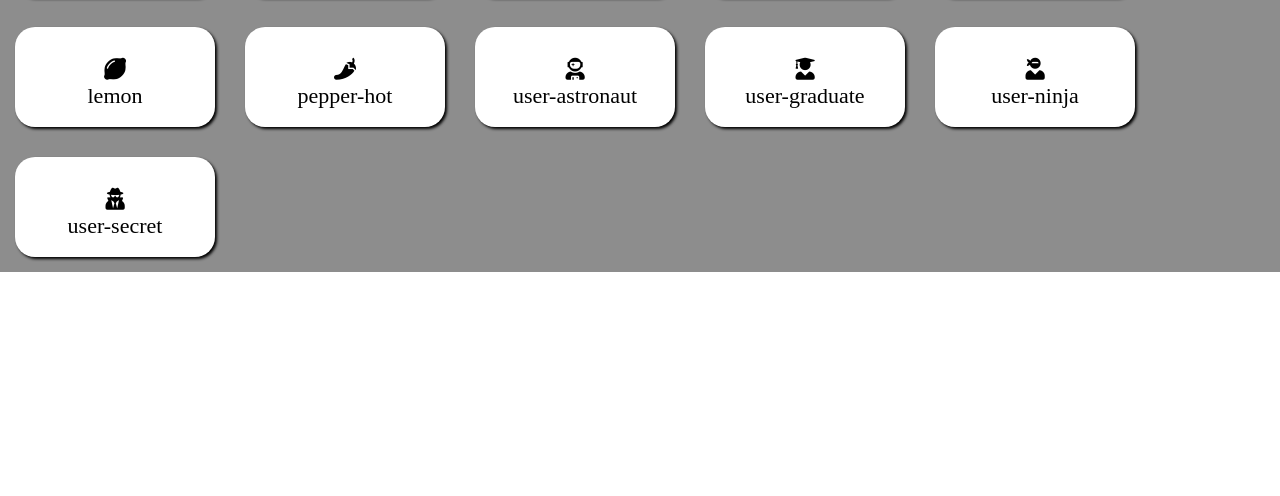
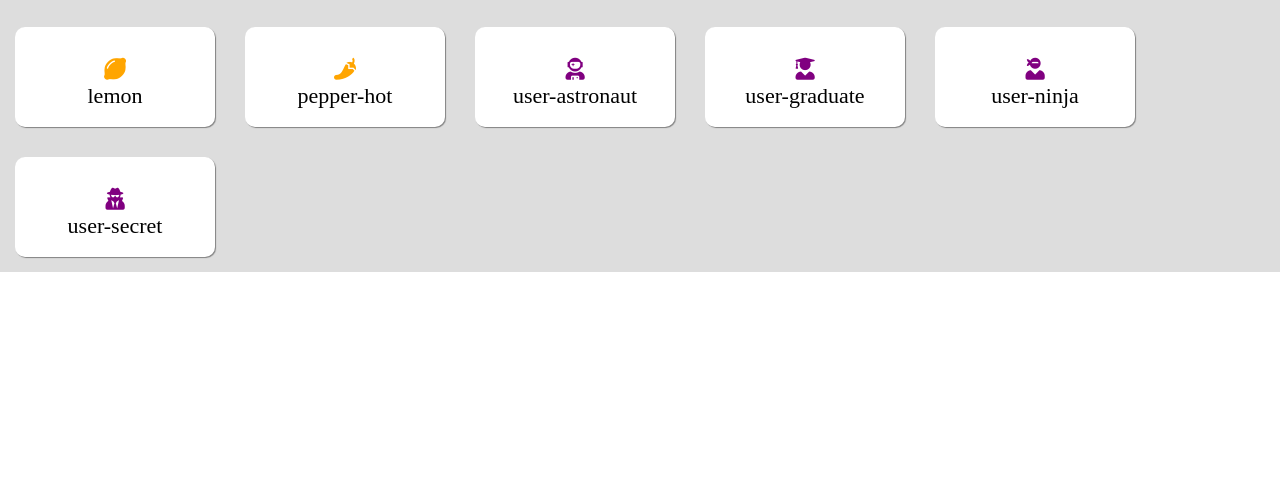
Before and after one commit to templarec/js-es6-icons, a plain HTML site: page es6-icons/index.html in a window 1280 px wide. Shown: the part 304-800 px from the top of the page. Drawn offline with nearby package versions, Linux system fonts and the light colour scheme.

Commit message:
Milestone 2 ok

```diff
--- a/es6-icons/dati.js
+++ b/es6-icons/dati.js
@@ -101,7 +101,21 @@ $(document).ready(() => {
 	icons.forEach((elemento) => {
 		let template = $('.template li').clone();
 		let tag = `<i class="${elemento.family} ${elemento.prefix}${elemento.name}"></i>`;
-		template.children('span#icon').append(tag);
+		//Milestone 2
+		color = "";
+		switch (elemento.type) {
+			case "animal":
+				color = "blue";
+				break;
+			case "vegetable":
+				color ="#FFA500"
+				break;
+			case "user"	:
+				color = "#800080"
+				break;
+
+		}
+		template.children('span#icon').append(tag).css("color", color);
 		template.children('span#desc').text(`${elemento.name}`);
 		$('#animals').append(template);
 	});
--- a/es6-icons/master.css
+++ b/es6-icons/master.css
@@ -7,7 +7,7 @@ nav {
 	background-color: cornflowerblue;
 }
 main {
-	background-color: #8d8d8d;
+	background-color: #DDDDDD;
 }
 .template {
 	display: none;
@@ -25,8 +25,8 @@ main {
 	height: 100px;
 	display: inline-block;
 	background-color: #fff;
-	border-radius: 20px;
-	box-shadow: 2px 2px 3px #000;
+	border-radius: 10px;
+	box-shadow: 1px 1px 1px #818181;
 	margin: 15px 15px;
 	padding-top: 30px;
 }
```
